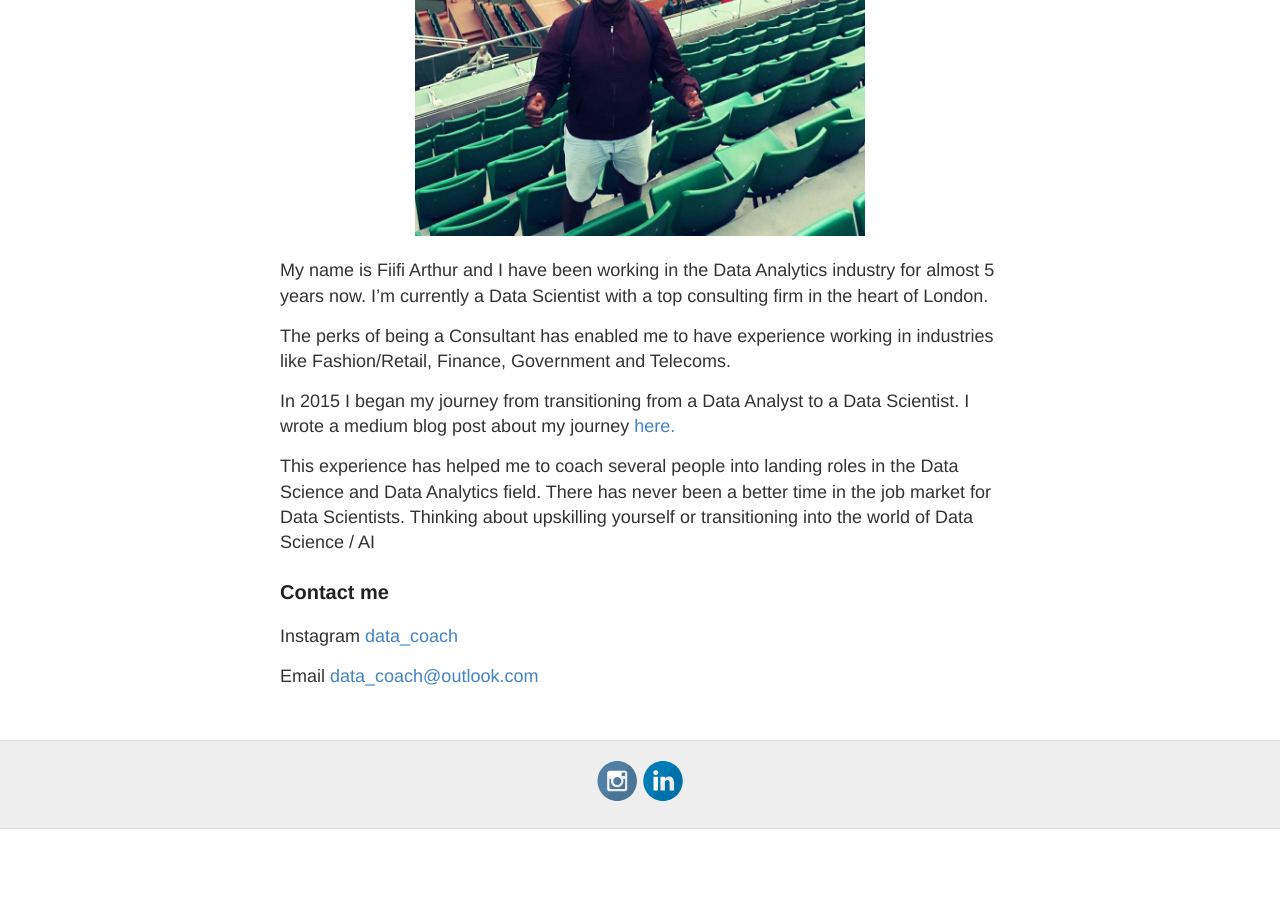
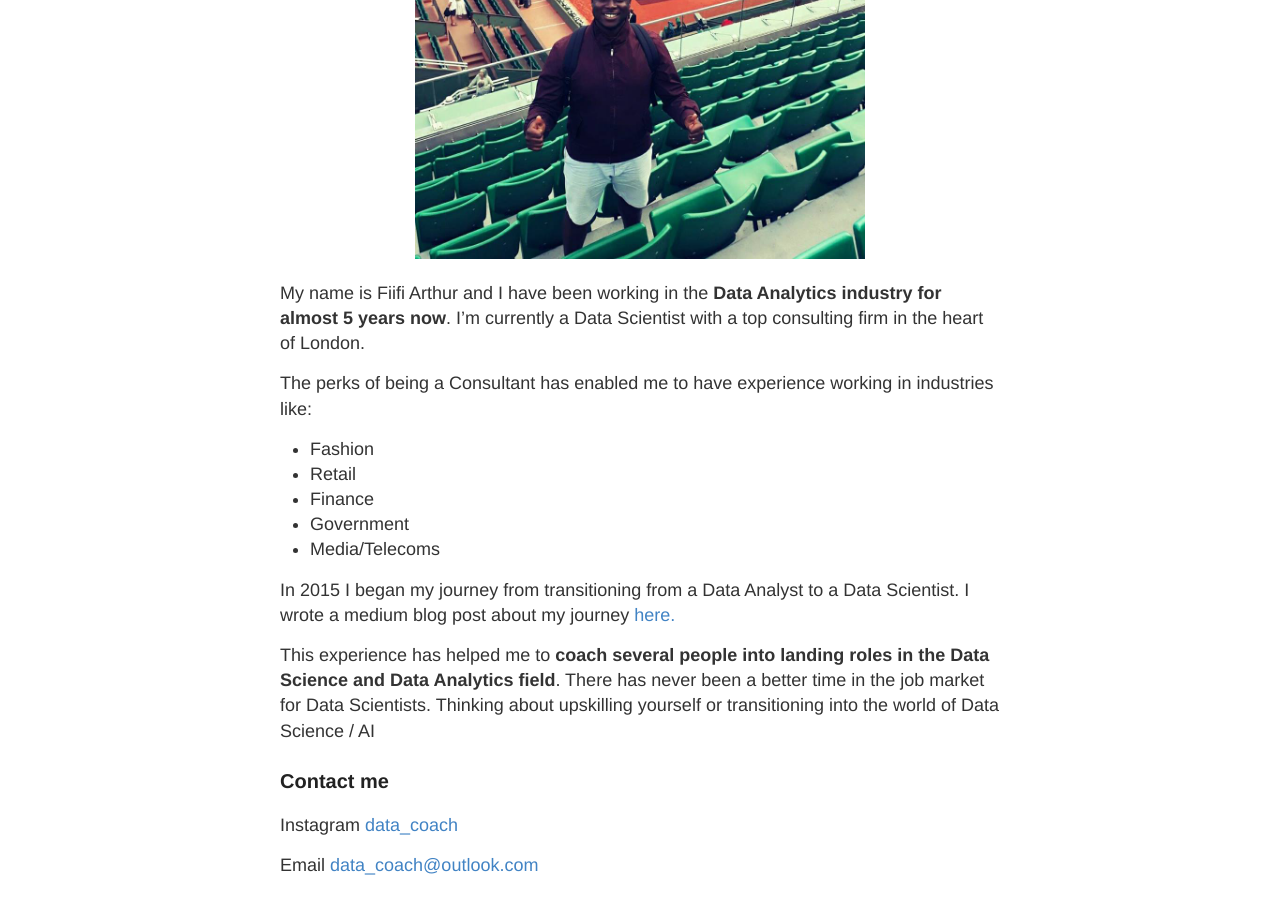
Before and after one commit to Fiifi2015/Fiifi2015.github.io, a Jekyll site: the page built from about.md, in a window 1280 px wide and 900 px high, scrolled down 554 px. Built offline with Jekyll 4.4.1, drawn with Linux system fonts in a browser that asks for light colours; before the commit the page ends 1383 px from its top, so only the background shows below that; some of the changed text lies outside the part shown.

Commit message:
more changes

```diff
--- a/_config.yml
+++ b/_config.yml
@@ -6,7 +6,7 @@
 name: Data Science Coach (Fiifi Arthur)
 
 # Short bio or description (displayed in the header)
-description: Data Coach based in London, offering online Data Science Coaching And Training Services.
+description: Data Coach based in London, offering online Data Science Coaching/Training, Mentoring & Project Delivery Services.
 
 # URL of your avatar or profile pic (you could use your GitHub profile pic)
 avatar: https://raw.githubusercontent.com/Fiifi2015/Fiifi2015.github.io/master/images/Data%20Coach%20(1).png
--- a/about.md
+++ b/about.md
@@ -8,14 +8,18 @@ title: Data Science Coach
   <img width="450" height="450" src="https://raw.githubusercontent.com/Fiifi2015/Fiifi2015.github.io/master/images/potrait2.jpg">
 </p>
 
-My name is Fiifi Arthur and I have been working in the Data Analytics industry for almost 5 years now. I'm currently a Data Scientist with a top consulting firm in the heart of London.
+My name is Fiifi Arthur and I have been working in the **Data Analytics industry for almost 5 years now**. I'm currently a Data Scientist with a top consulting firm in the heart of London.
 
-The perks of being a Consultant has enabled me to have experience working in industries like Fashion/Retail, Finance, Government and Telecoms.
+The perks of being a Consultant has enabled me to have experience working in industries like:
+- Fashion
+- Retail
+- Finance
+- Government
+-  Media/Telecoms
 
 In 2015 I began my journey from transitioning from a Data Analyst to a Data Scientist. I wrote a medium blog post about my journey [here.](https://medium.com/@fiifi.aarthur/data-analyst-to-data-scientist-1232da18b07c)
 
- This experience has helped me to coach several people into landing roles in the Data Science and Data Analytics field. There has never been a better time in the job market for Data Scientists. Thinking about upskilling yourself or transitioning into the world of Data Science / AI
-
+ This experience has helped me to **coach several people into landing roles in the Data Science and Data Analytics field**. There has never been a better time in the job market for Data Scientists. Thinking about upskilling yourself or transitioning into the world of Data Science / AI
 
 
 ### Contact me
```
Also changed, not shown: index.html (line endings or trailing spaces).
